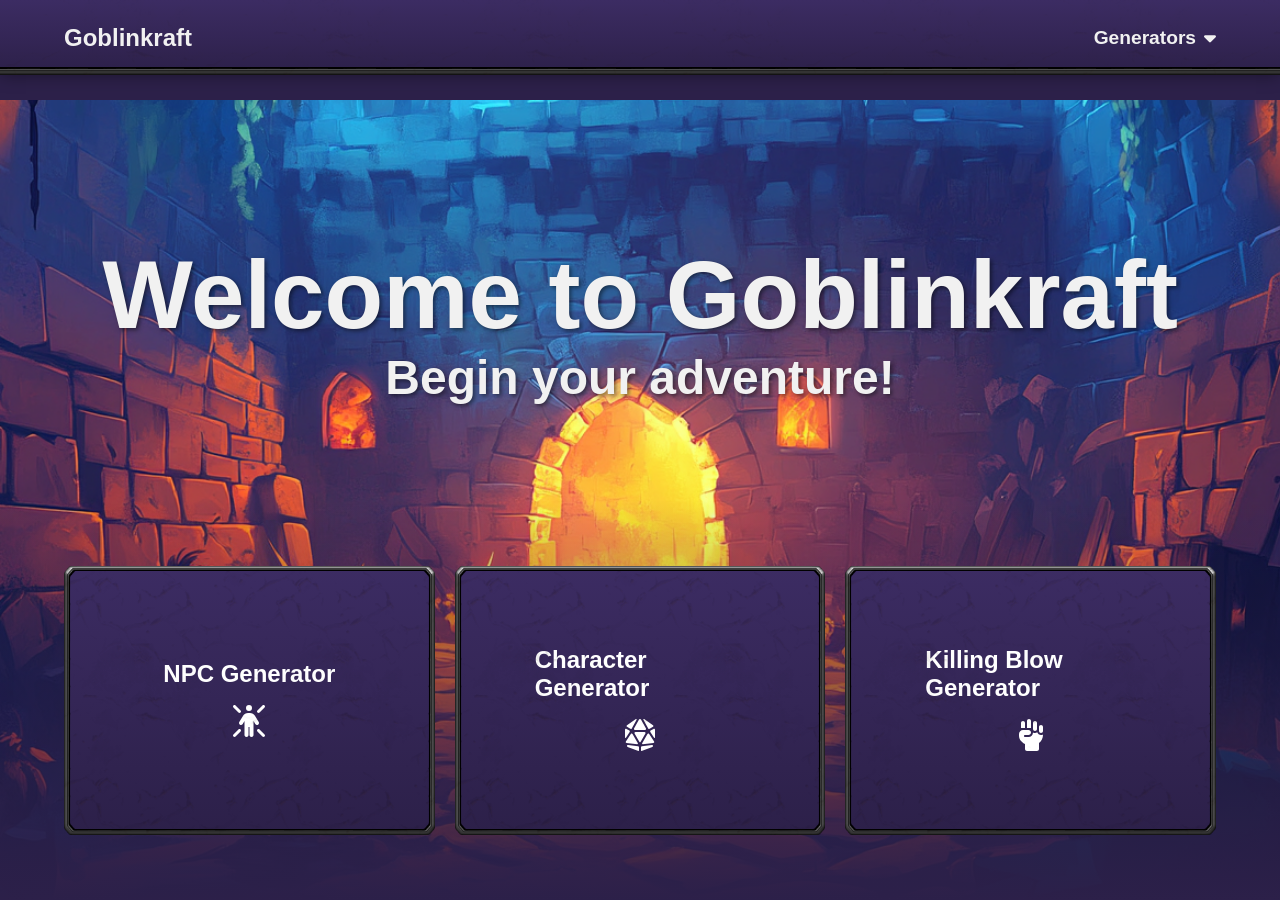
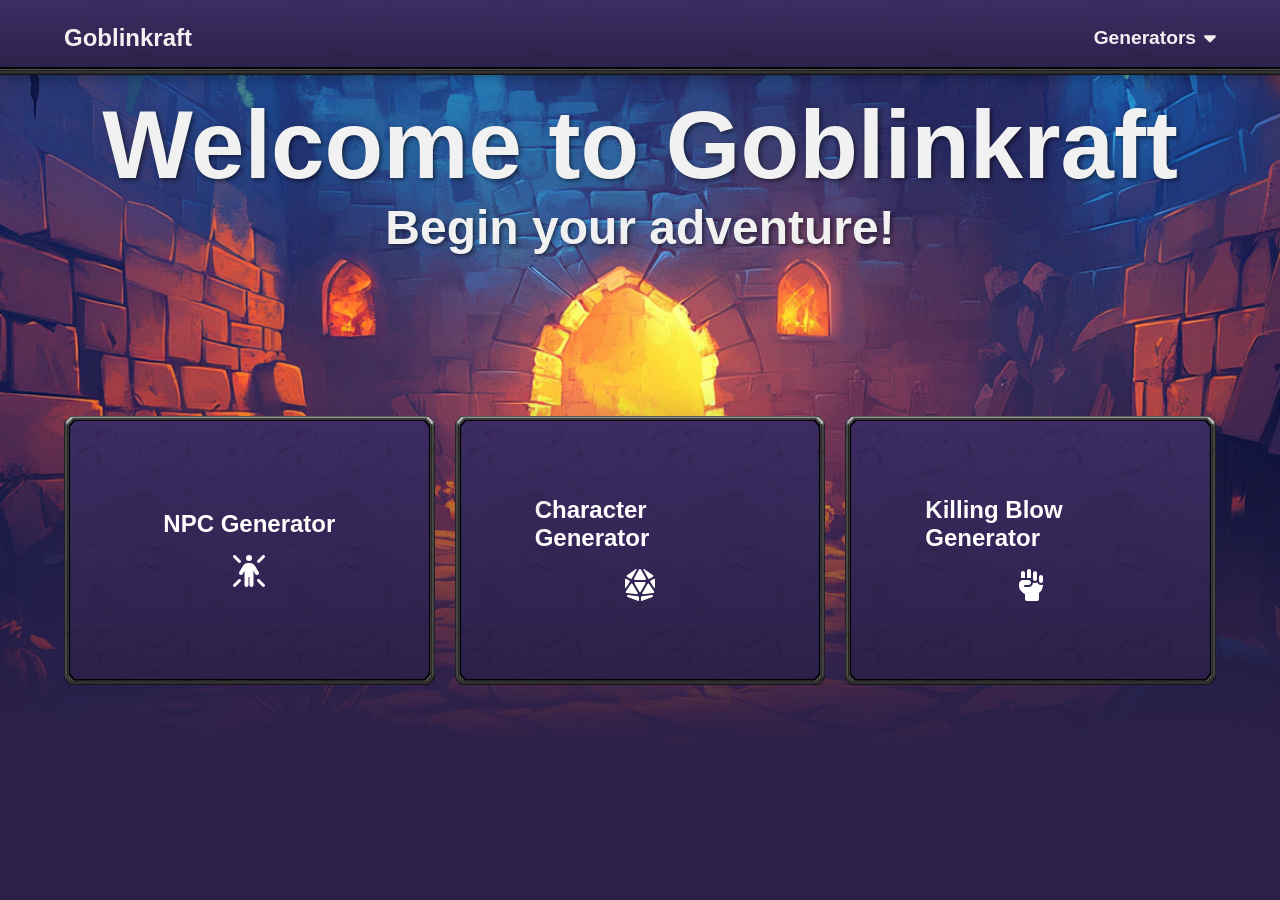
Before and after one commit to TimothyAllgood/goblinkraft-frontend, a React (Vite) app: page / in a window 1280 px wide. After the commit the page ends 800 px from the top, so only its background shows below. Built offline with nearby package versions, Linux system fonts and the light colour scheme; no server answers; a web font is replaced by a local one.

Commit message:
updated combat description

```diff
--- a/src/components/Hero/Hero.css
+++ b/src/components/Hero/Hero.css
@@ -2,7 +2,7 @@
   background-image: url("./hero.png");
   background-size: cover;
   background-position: center;
-  height: 100vh;
+  height: calc(100vh - 75px);
   width: 100vw;
   position: relative;
   animation: zoomIn 30s forwards;
@@ -11,7 +11,8 @@
   justify-content: center;
   align-items: center;
   background-repeat: no-repeat;
-  padding-top: 75px;
+  /* padding-top: 75px; */
+  margin-top: -75px;
 }
 
 .hero::after {
```
